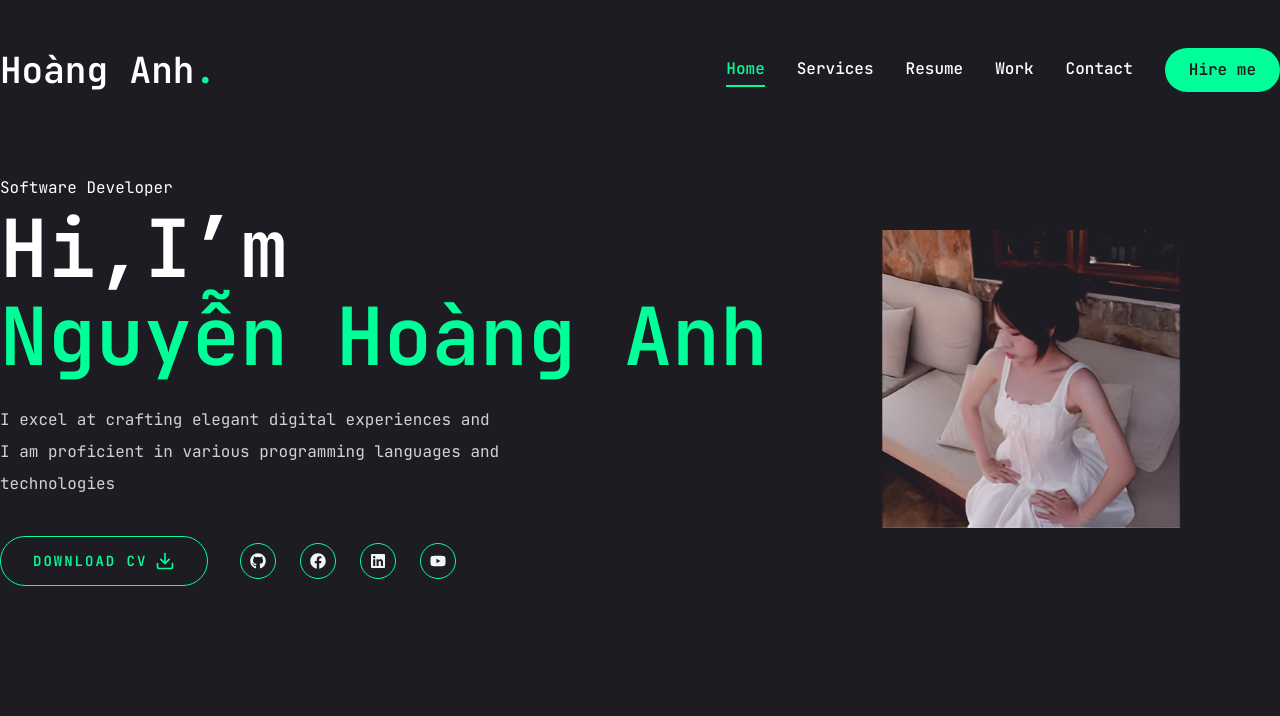
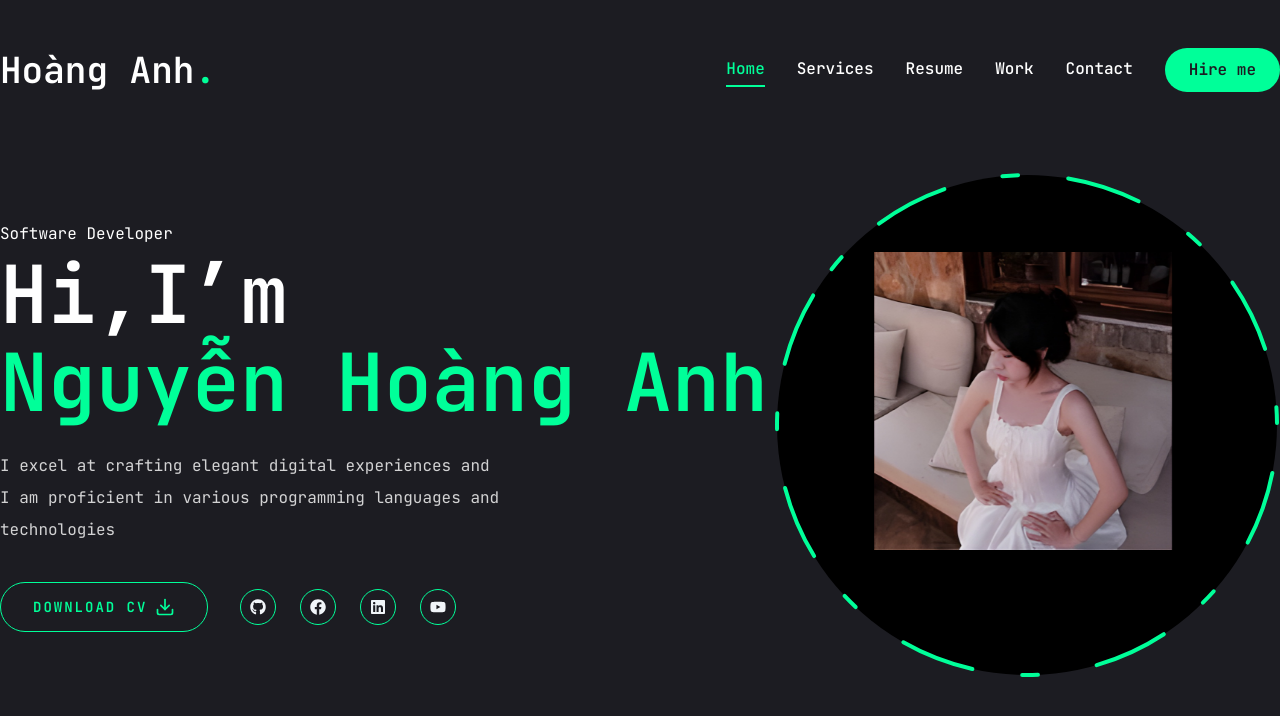
Before and after one commit to nguyennanhcd/Portfolio, a Next.js app: page / in a window 1280 px wide. Shown: the top 716 px of the page. Built offline with nearby package versions, Linux system fonts and the light colour scheme.

Commit message:
feat: done circle animation

```diff
--- a/components/Photo.tsx
+++ b/components/Photo.tsx
@@ -15,7 +15,7 @@
       >
         {/*Image */}
         <motion.div
-          className='w-[298px] h-[298px] xl:w-[498px] xl:h[498px] mix-blend-lighten'
+          className='w-[298px] h-[298px] xl:w-[498px] xl:h[498px] mix-blend-lighten absolute xl:top-20'
           initial={{ opacity: 0 }}
           animate={{
             opacity: 1,
@@ -33,6 +33,32 @@
         </motion.div>
 
         {/* circle */}
+        <motion.svg
+          className='w-[300px] xl:w-[506px] h-[300px] xl:h-[506px]'
+          fill='transpaent'
+          viewBox='0 0 506 506'
+          xmlns='http://www.w3.org/2000/svg'
+        >
+          <motion.circle
+            cx='253'
+            cy='253'
+            r='250'
+            stroke='#00ff99'
+            strokeWidth='4'
+            strokeLinecap='round'
+            strokeLinejoin='round'
+            initial={{ strokeDasharray: '24 10 0 0' }}
+            animate={{
+              strokeDasharray: ['15 120 25 25', '16 25 92 72', '4 250 22 22'],
+              rotate: [120, 360],
+            }}
+            transition={{
+              duration: 20,
+              repeat: Infinity,
+              repeatType: 'reverse',
+            }}
+          />
+        </motion.svg>
       </motion.div>
     </div>
   )
```
Also changed, not shown: public/assets/photo1.jpeg (added).
